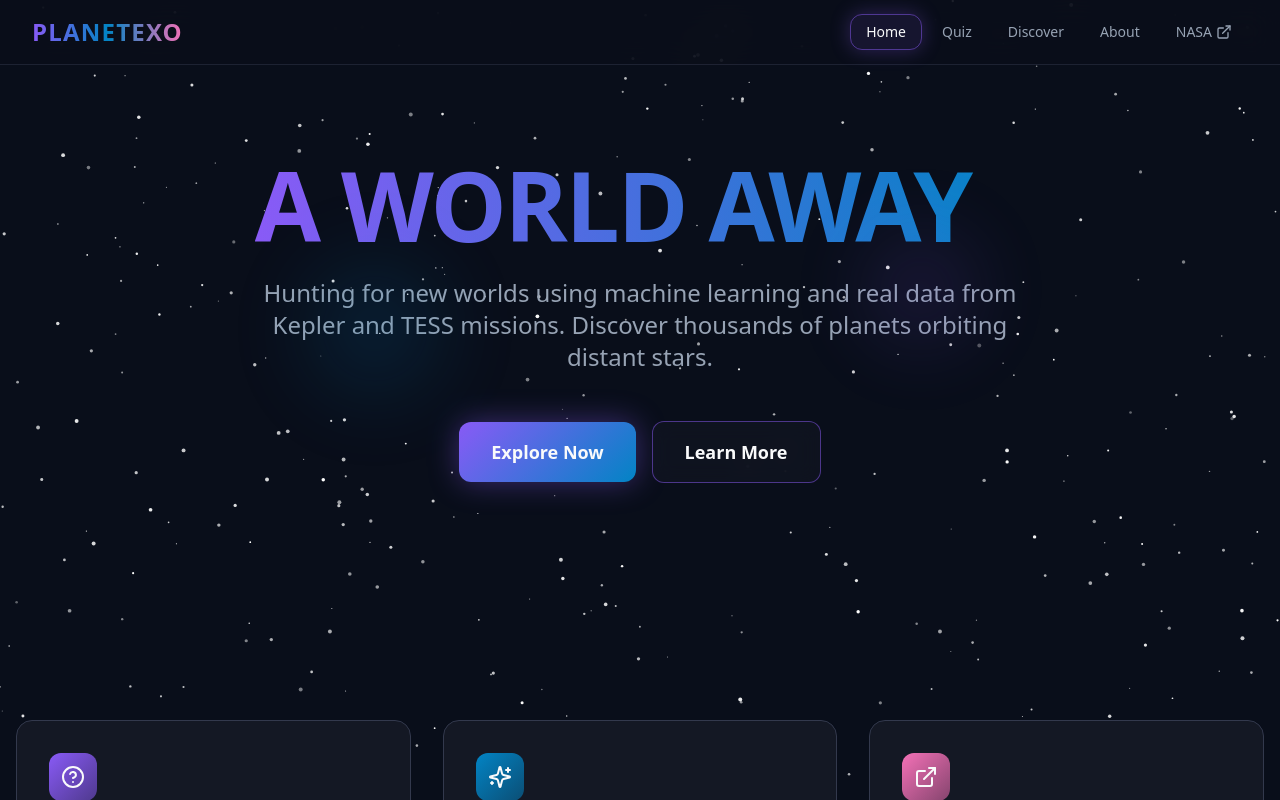
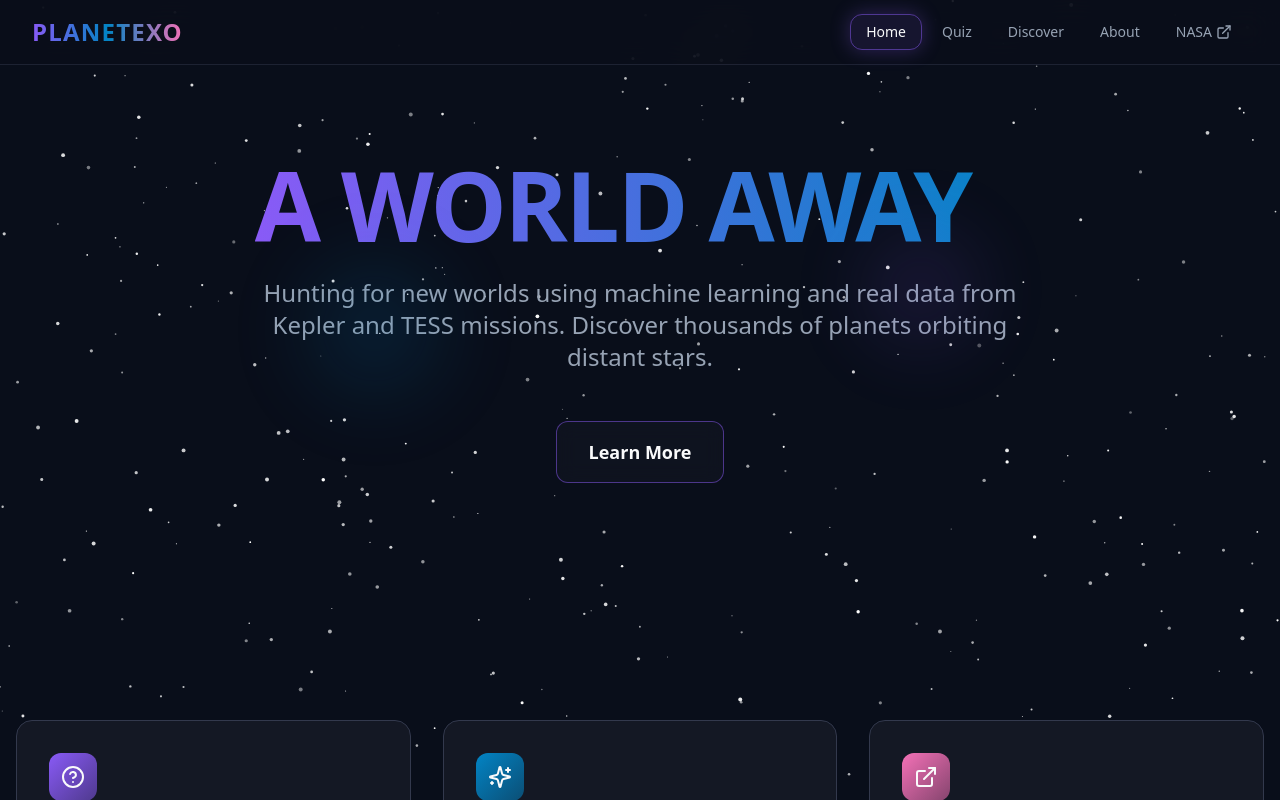
Before and after one commit to logan309/nasa_final, a React (Vite) app: page / in a window 1280 px wide. Shown: the top 800 px of the page. Built offline with nearby package versions, Linux system fonts and the light colour scheme; the HTML template or start-up script is replaced by a standard one.

Commit message:
final hero fix

```diff
--- a/src/components/home/Hero.tsx
+++ b/src/components/home/Hero.tsx
@@ -72,25 +72,7 @@ export const Hero = () => {
           transition={{ duration: 0.8, delay: 0.6 }}
           className="flex flex-col sm:flex-row gap-4 justify-center items-center"
         >
-          <motion.a
-            href="ExoplanetTypes.tsx"
-            whileHover={{ scale: 1.05 }}
-            whileTap={{ scale: 0.95 }}
-            className="px-8 py-4 rounded-xl font-semibold text-lg relative overflow-hidden group"
-            style={{
-              background: 'linear-gradient(135deg, hsl(258, 90%, 66%), hsl(200, 98%, 39%))',
-              color: 'hsl(var(--foreground))',
-              boxShadow: '0 0 30px hsl(258 90% 66% / 0.4)',
-            }}
-          >
-            <span className="relative z-10">Explore Now</span>
-            <motion.div
-              className="absolute inset-0 opacity-0 group-hover:opacity-100 transition-opacity"
-              style={{
-                background: 'linear-gradient(135deg, hsl(258, 90%, 76%), hsl(200, 98%, 49%))',
-              }}
-            />
-          </motion.a>
+
 
           <motion.a
             href="https://exoplanets.nasa.gov/"
```
